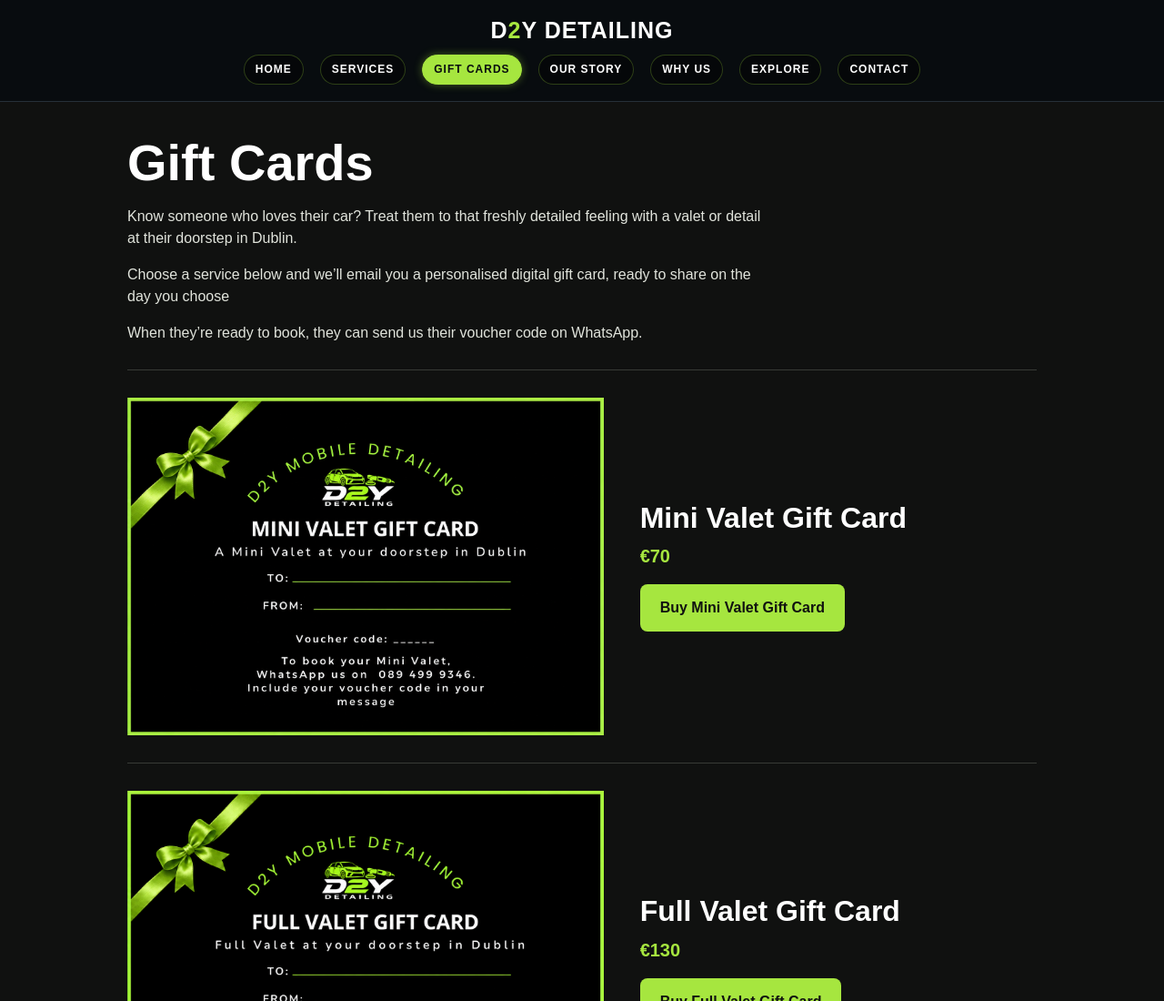
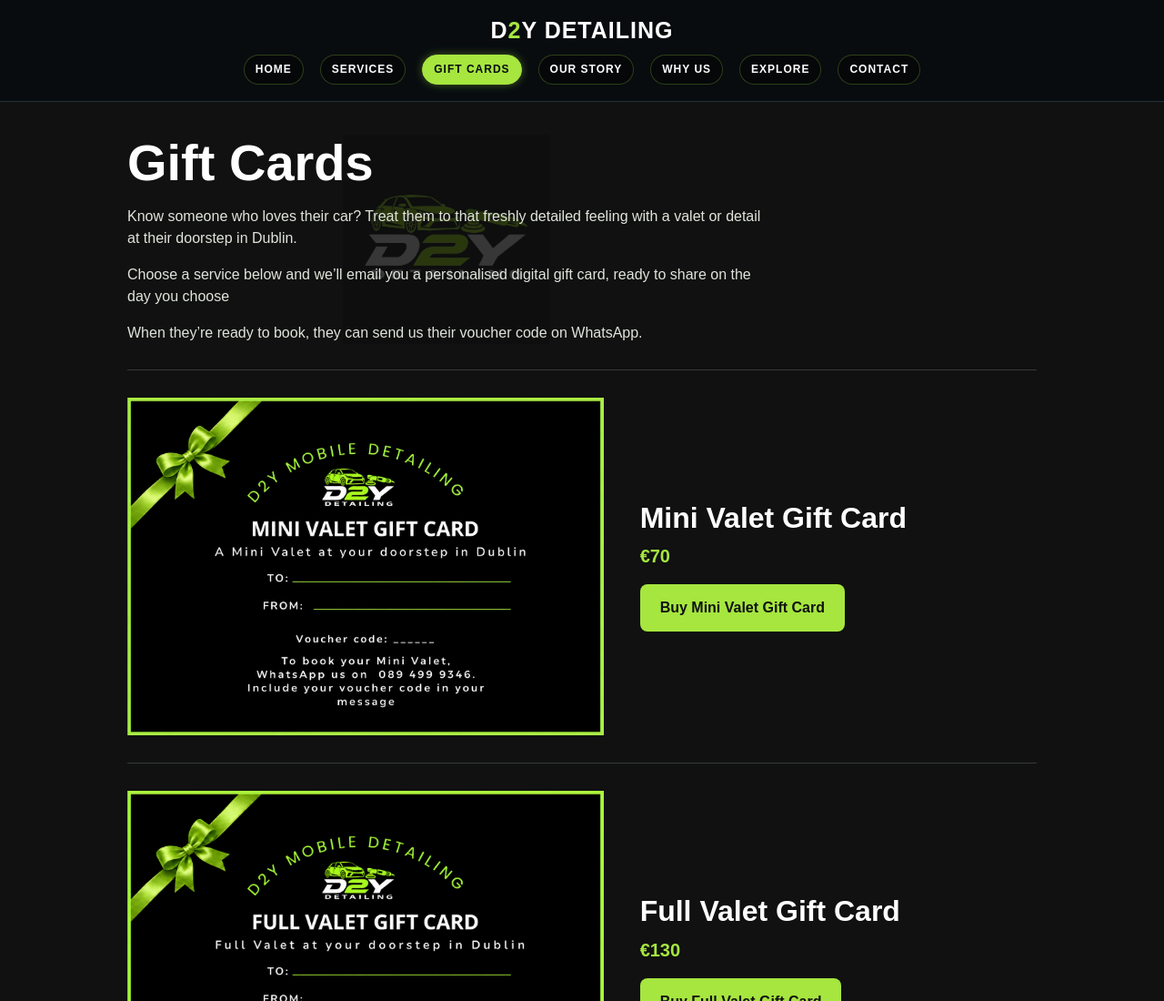
Before and after one commit to jccm165-pixel/Cleaningk, a plain HTML site: page gift-cards.html in a window 1280 px wide. Shown: the top 1100 px of the page at 91% size. Drawn offline with Linux system fonts and the light colour scheme.

Commit message:
Enhance intro section with background and heading
Added background image to intro section and adjusted heading.

```diff
--- a/gift-cards.html
+++ b/gift-cards.html
@@ -107,8 +107,20 @@
     }
 
     .intro {
+      position: relative;
+      isolation: isolate;
       max-width: 700px;
       margin-bottom: 28px;
+    }
+
+    .intro::before {
+      content: "";
+      position: absolute;
+      inset: 0;
+      z-index: -1;
+      pointer-events: none;
+      background: url("./Logo D2Y.jpg") center / contain no-repeat;
+      opacity: 0.16;
     }
 
     .gift-card {
@@ -195,9 +207,9 @@
   </header>
 
   <main>
-    <h1>Gift Cards</h1>
+    <div class="intro">
+      <h1>Gift Cards</h1>
 
-    <div class="intro">
       <p>
         Know someone who loves their car? Treat them to that freshly detailed
         feeling with a valet or detail at their doorstep in Dublin.
```
